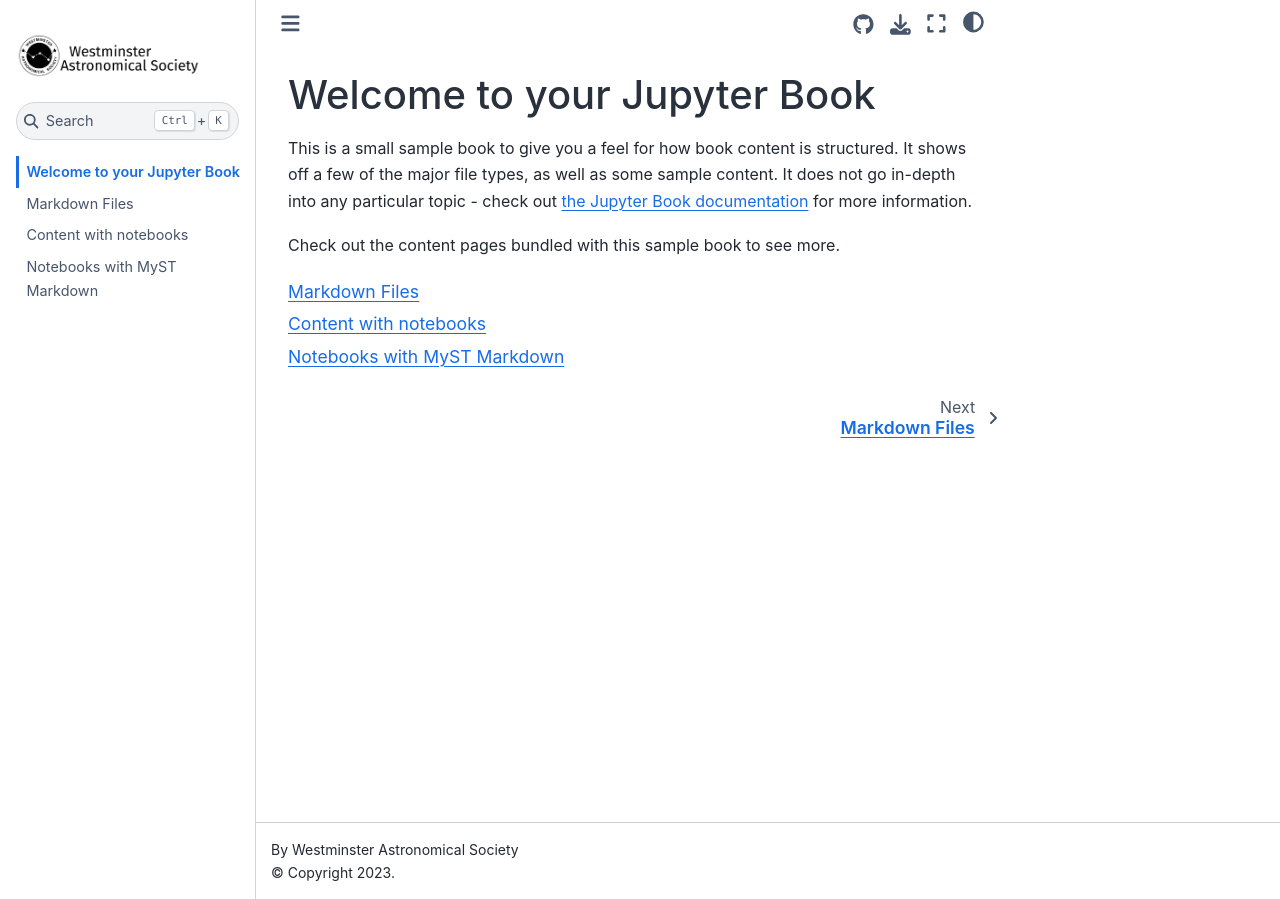
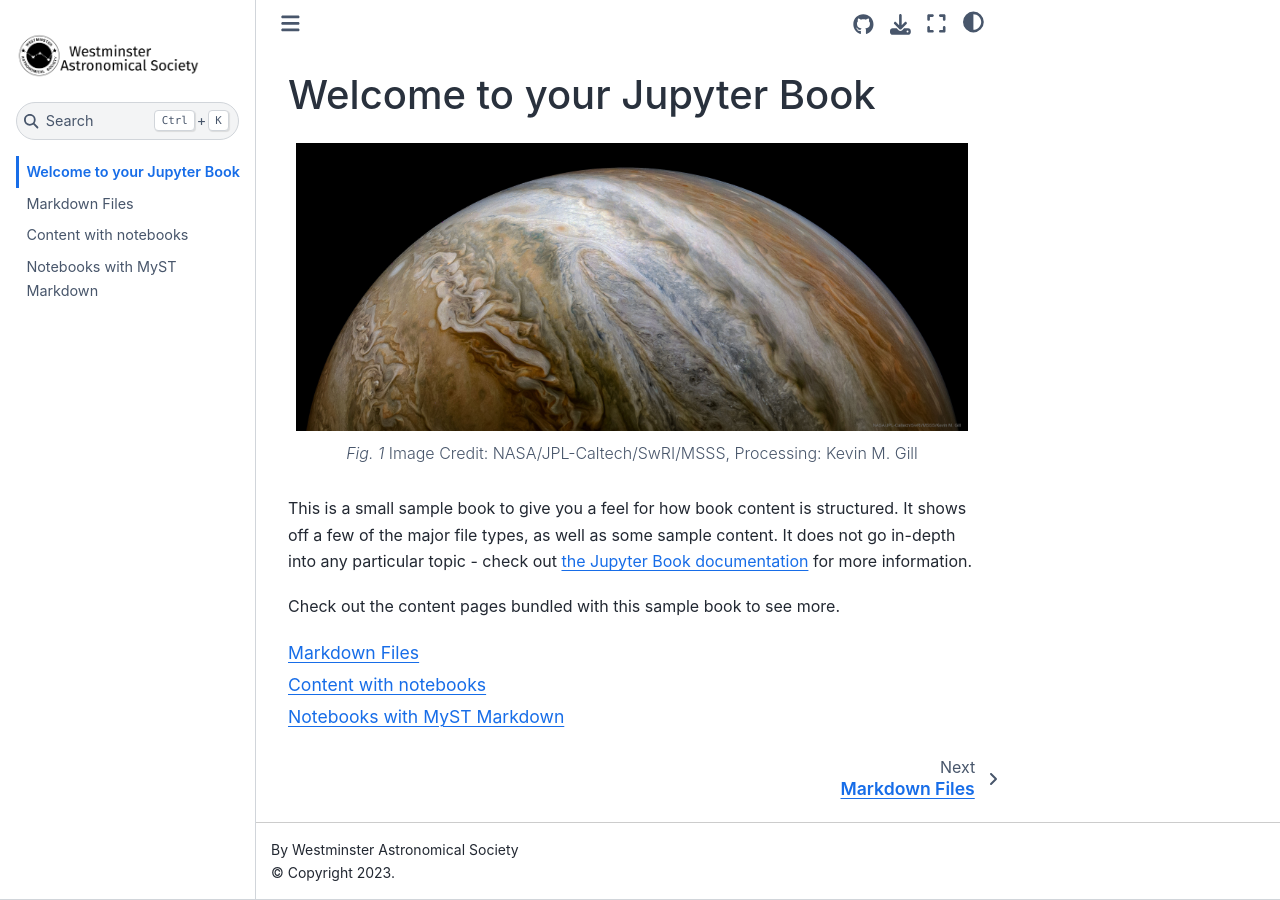
Before and after one commit to Westminster-Astronomical-Society/computing_for_astronomers, a Jupyter Book: the page built from intro.md, in a window 1280 px wide. Built offline with Jupyter Book 1.0.4 settings and Sphinx 7.4.7 and the Sphinx Book theme 1.1.4, drawn with Linux system fonts in a browser that asks for light colours.

Commit message:
Add image to front page.

````diff
--- a/intro.md
+++ b/intro.md
@@ -1,4 +1,13 @@
 # Welcome to your Jupyter Book
+
+
+```{figure} ./images/JupiterVista_JunoGill_3688.jpg
+---
+width: 100%
+---
+Image Credit: NASA/JPL-Caltech/SwRI/MSSS, Processing: Kevin M. Gill
+```
+
 
 This is a small sample book to give you a feel for how book content is
 structured.
````
Also changed, not shown: images/JupiterVista_JunoGill_3688.jpg (added).
